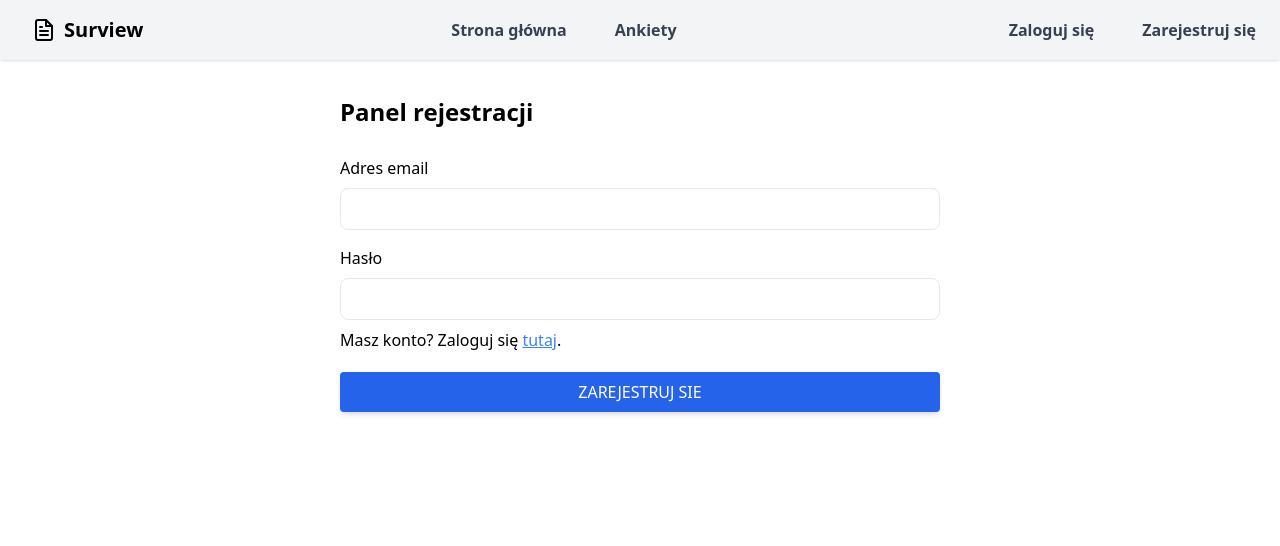
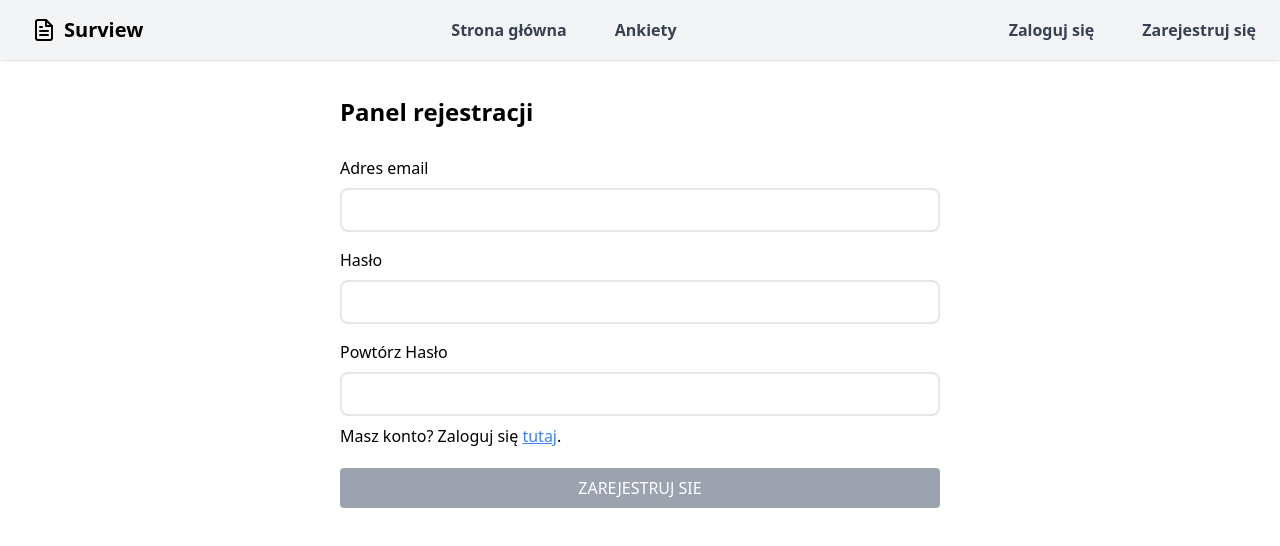
Before and after one commit to Vie0n/surview, a React (Vite) app: page /signup in a window 1280 px wide. Shown: the top 546 px of the page. Built offline with nearby package versions, Linux system fonts and the light colour scheme; no server answers.

Commit message:
Add signup form validation

```diff
--- a/package.json
+++ b/package.json
@@ -14,11 +14,13 @@
     "react-dom": "^18.2.0",
     "react-google-button": "^0.7.2",
     "react-router-dom": "^6.5.0",
+    "validator": "^13.7.0",
     "vite-plugin-svgr": "^2.4.0"
   },
   "devDependencies": {
     "@types/react": "^18.0.26",
     "@types/react-dom": "^18.0.9",
+    "@types/validator": "^13.7.10",
     "@vitejs/plugin-react-swc": "^3.0.0",
     "autoprefixer": "^10.4.13",
     "postcss": "^8.4.20",
--- a/src/components/Button.tsx
+++ b/src/components/Button.tsx
@@ -2,7 +2,21 @@ import { IButtonProps } from '../@types/button'
 
 
 export default function Button(props: IButtonProps) {
-  const { text, color, className } = props
+  const { text, color, className, disabled } = props
+
+  if (disabled) {
+    return (
+      <div className="flex space-x-2 justify-center">
+        <button
+          {...props}
+          className={`inline-block px-6 py-2.5  text-white font-medium text-md leading-tight
+          uppercase rounded bg-gray-400 transition duration-150 ${ className }`}
+        >
+          { text }
+        </button>
+      </div>
+    )
+  }
 
   const classColor = {
     primary: 'bg-blue-600 hover:bg-blue-700 active:bg-blue-800 focus:bg-blue-700',
@@ -16,9 +30,9 @@ export default function Button(props: IButtonProps) {
       <button
         {...props}
         className={`inline-block px-6 py-2.5  text-white font-medium text-md leading-tight
-          uppercase rounded shadow-md hover:shadow-lg focus:shadow-lg
-          focus:outline-none focus:ring-0 active:shadow-lg transition duration-150
-          ease-in-out ` + `${ classColor } ${ className }`}
+        uppercase rounded shadow-md hover:shadow-lg focus:shadow-lg
+        focus:outline-none focus:ring-0 active:shadow-lg transition duration-150
+        ease-in-out ${ classColor } ${ className }`}
       >
         { text }
       </button>
--- a/src/routes/SignupRoute.tsx
+++ b/src/routes/SignupRoute.tsx
@@ -1,4 +1,4 @@
-import type { UserCredential } from "firebase/auth"
+import isEmail from "validator/lib/isEmail"
 
 // Hooks
 import { useEffect, useState } from "react"
@@ -8,18 +8,53 @@ import { useUserAuth } from "../context/AuthContext"
 // Components
 import Button from "../components/Button"
 
+// Password req
+const PWD_REGEX = /^(?=.*[a-z])(?=.*[A-Z])(?=.*[0-9])(?=.*[!@#$%]).{8,24}$/;
+
+export default function SignupRoute() {
+  // Email states
+  const [email, setEmail] = useState<string>('')
+  const [emailFocus, setEmailFocus] = useState<boolean>(false)
+  const [validEmail, setValidEmail] = useState<boolean>(false)
+
+  // Password states
+  const [pwd, setPwd] = useState<string>('')
+  const [pwdFocus, setPwdFocus] = useState<boolean>(false)
+  const [validPwd, setValidPwd] = useState<boolean>(false)
+
+  // Password match
+  const [matchPwd, setMatchPwd] = useState<string>('')
+  const [matchFocus, setMatchFocus] = useState<boolean>(false)
+  const [validMatch, setValidMatch] = useState<boolean>(false)
+
+  const [errorMsg, setErrorMsg] = useState<string>('')
+
+  // Auth/redirect hooks
+  const { user, createUser } = useUserAuth()
+  const navigate = useNavigate()
 
 
-export default function SignupRoute() {
-  const [email, setEmail] = useState<string>('')
-  const [pwd, setPwd] = useState<string>('')
+  // On email change
+  useEffect(() => {
+    setValidEmail(isEmail(email) && email !== '')
+  }, [email])
 
-  const { user, createUser, emailSignIn } = useUserAuth()
-  const navigate = useNavigate()
+  // On password change
+  useEffect(() => {
+    setValidPwd(PWD_REGEX.test(pwd))
+    setValidMatch(pwd === matchPwd && matchPwd.length > 0)
+  }, [pwd, matchPwd])
 
+  // Clear error on user correction
+  useEffect(() => {
+    setErrorMsg('')
+  }, [email, pwd, matchPwd])
+
+  // If user logged in => redirect
   useEffect(() => {
     if (user) navigate('/home')
   }, [user])
+
 
   // Register
   const registerUser = (ev: React.FormEvent<HTMLFormElement>) => {
@@ -38,21 +73,68 @@ export default function SignupRoute() {
         <input
           type="text"
           onChange={ev => setEmail(ev.target.value)}
-          className="rounded-lg hover:drop-shadow-md border p-2 duration-150"
-          />
+          onFocus={() => setEmailFocus(true)}
+          onBlur={() => setEmailFocus(false)}
+          className={`focus:outline-none rounded-lg hover:drop-shadow-md border-2 p-2 duration-150
+          ${!validEmail ? 'focus:border-rose-500' : 'focus:border-green-500'}`}
+          required
+        />
+        { (!validEmail && emailFocus) &&
+          <p className="pl-4 text-red-500 text-sm">
+            Niepoprawny adres email.
+          </p>
+        }
       </div>
+
       <div className='flex flex-col py-1'>
         <label className="py-2 font-medium">Hasło</label>
         <input
           type="password"
           onChange={ev => setPwd(ev.target.value)}
-          className="rounded-lg hover:drop-shadow-md border p-2 duration-150"
-          />
+          onFocus={() => setPwdFocus(true)}
+          onBlur={() => setPwdFocus(false)}
+          className={`focus:outline-none rounded-lg hover:drop-shadow-md border-2 p-2 duration-150
+          ${!validPwd ? 'focus:border-rose-500' : 'focus:border-green-500'}`}
+          required
+        />
+        { (!validPwd && pwdFocus) &&
+          <p className="pl-4 text-red-500 text-sm">
+            Hasło musi zawierać: <br />
+            - Od 8 do 24 liter.<br />
+            - Musi zawierac małe i duże litery, cyfry oraz specjalny znak.<br />
+            - Dozwolone znaki specjalne to: ! @ # $ %
+          </p>
+        }
       </div>
+
+      <div className='flex flex-col py-1'>
+        <label className="py-2 font-medium">Powtórz Hasło</label>
+        <input
+          type="password"
+          onChange={ev => setMatchPwd(ev.target.value)}
+          onFocus={() => setMatchFocus(true)}
+          onBlur={() => setMatchFocus(false)}
+          className={`focus:outline-none rounded-lg hover:drop-shadow-md border-2 p-2 duration-150
+          ${!validMatch || matchPwd.length <= 0 ? 'focus:border-rose-500' : 'focus:border-green-500'}`}
+          required
+        />
+        { (!validMatch && matchFocus) &&
+          <p className="pl-4 text-red-500 text-sm">
+            Oba hasła muszą być identyczne.
+          </p>
+        }
+      </div>
+
       <p className='mt-1 mb-3'>
         Masz konto? Zaloguj się <Link className='text-blue-500 underline' to="/login">tutaj</Link>.
       </p>
-      <Button type='submit' className='w-full mt-2' color='primary' text='Zarejestruj sie' />
+      <Button
+        disabled={!validPwd || !validEmail || !validMatch ? true : false}
+        type='submit'
+        className='w-full mt-2'
+        color='primary'
+        text='Zarejestruj sie'
+      />
     </form>
   )
 }
```
Also changed, not shown: 1 other file (tests, documents, lock files or other folders).
